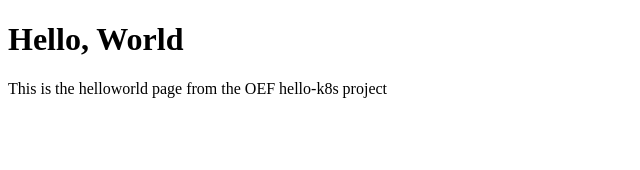
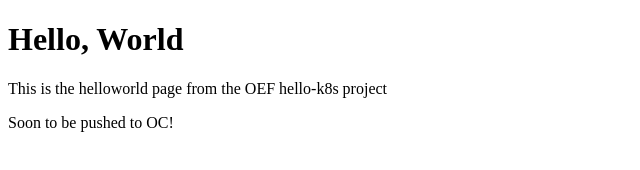
Before and after one commit to Open-Earth-Foundation/hello-k8s, a plain HTML site: page helloworld/index.html in a window 1280 px wide. Shown: the whole page, without its empty margins (0-640 px from the left). Drawn offline with Linux system fonts and the light colour scheme.

```diff
--- a/helloworld/index.html
+++ b/helloworld/index.html
@@ -7,5 +7,6 @@
   <body>
     <h1>Hello, World</h1>
     <p>This is the helloworld page from the OEF hello-k8s project</p>
+    <p>Soon to be pushed to OC!</p>
   </body>
 </html>
```
Also changed, not shown: 1 other file.
